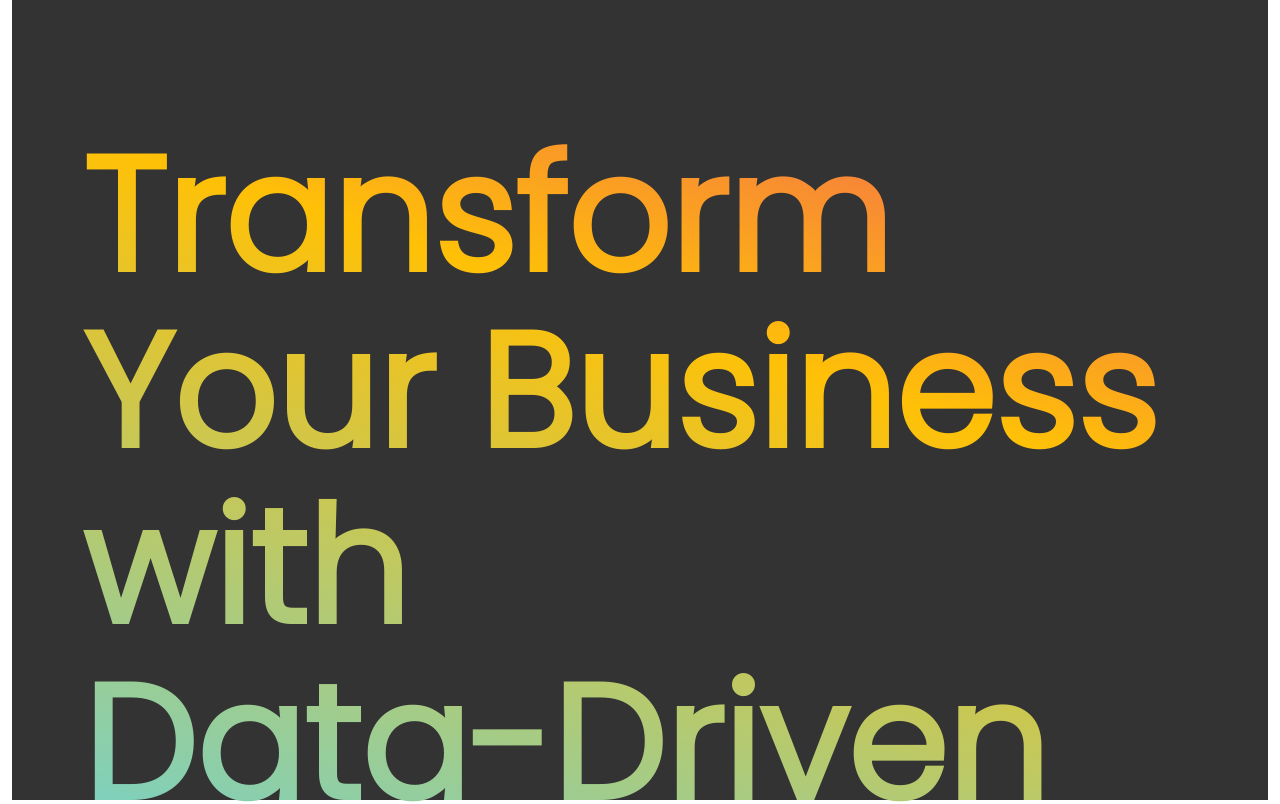
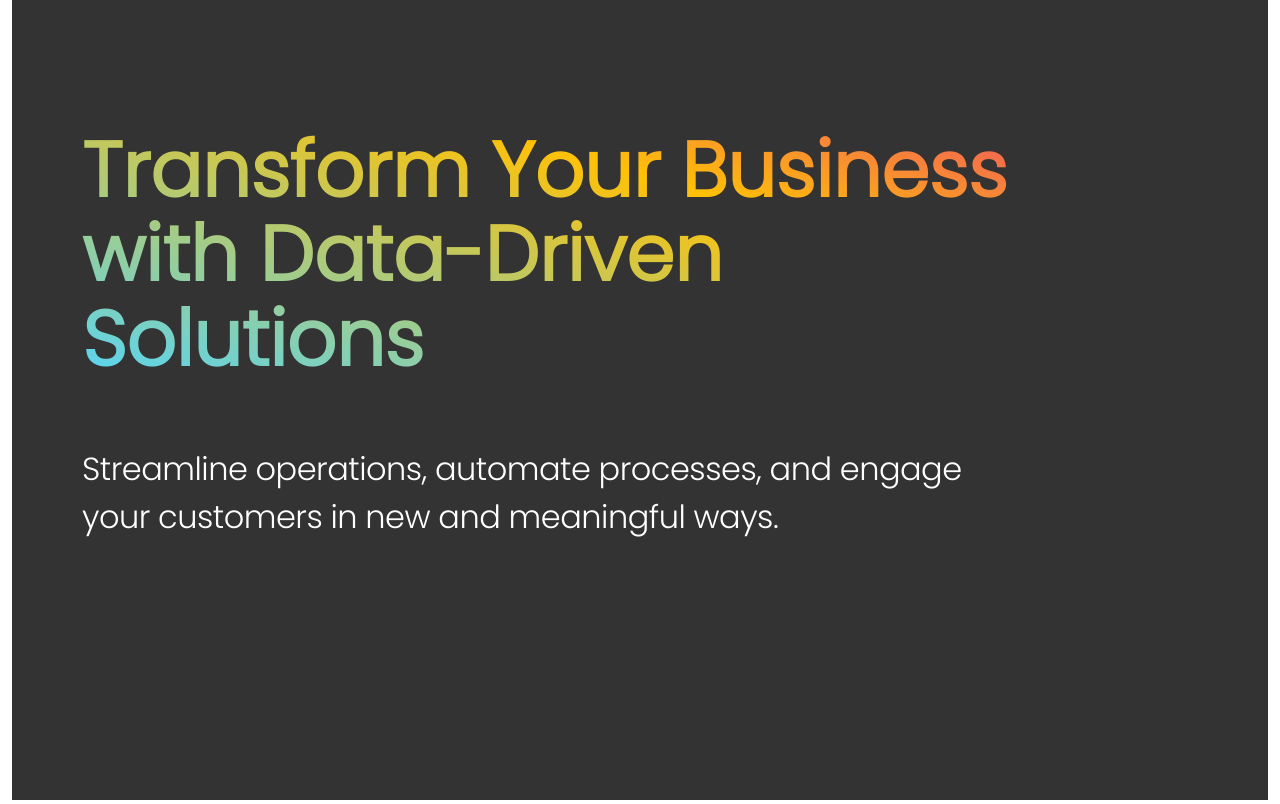
Before and after one commit to jbwashington/full-stack-tech, a Next.js app: page / in a window 1280 px wide. Shown: the top 804 px of the page. Built offline with nearby package versions, Linux system fonts and the light colour scheme.

Commit message:
fixed text overflow on desktop viewports for header titles

```diff
--- a/pages/index.js
+++ b/pages/index.js
@@ -52,8 +52,8 @@ export default function Home() {
     <header className={`${styles.headerSection} ${styles.py5} ${styles.callToAction} ${styles.bgDark}`}>
     <div className="container">
       <div className="row py-5">
-        <div className="col-xs-12">
-          <h2 className={`${styles.heroTitle}`}>Transform Your Business with<br/> Data-Driven Solutions</h2>
+        <div className="col-xs-12 col-md-10 col-lg-10">
+          <h2 className={`${styles.heroTitle}`}>Transform Your Business with Data-Driven Solutions</h2>
           <p className={`${styles.heroSubtitle}`}>Streamline operations, automate processes, and engage your customers in new and meaningful ways.</p>
         </div>
       </div>
--- a/styles/Home.module.css
+++ b/styles/Home.module.css
@@ -104,7 +104,7 @@
 
 .heroTitle {
     color: #ea4b85;
-    font-size: clamp(1rem, 15vw, 10rem);
+    font-size: clamp(1rem, 6vw, 9rem);
     font-family: 'Poppins', sans-serif;
     line-height: 1.1;
     background: linear-gradient(198deg,#ec3678 -11.13%,#ffc107 30%,#56d5f6 100%);
```
